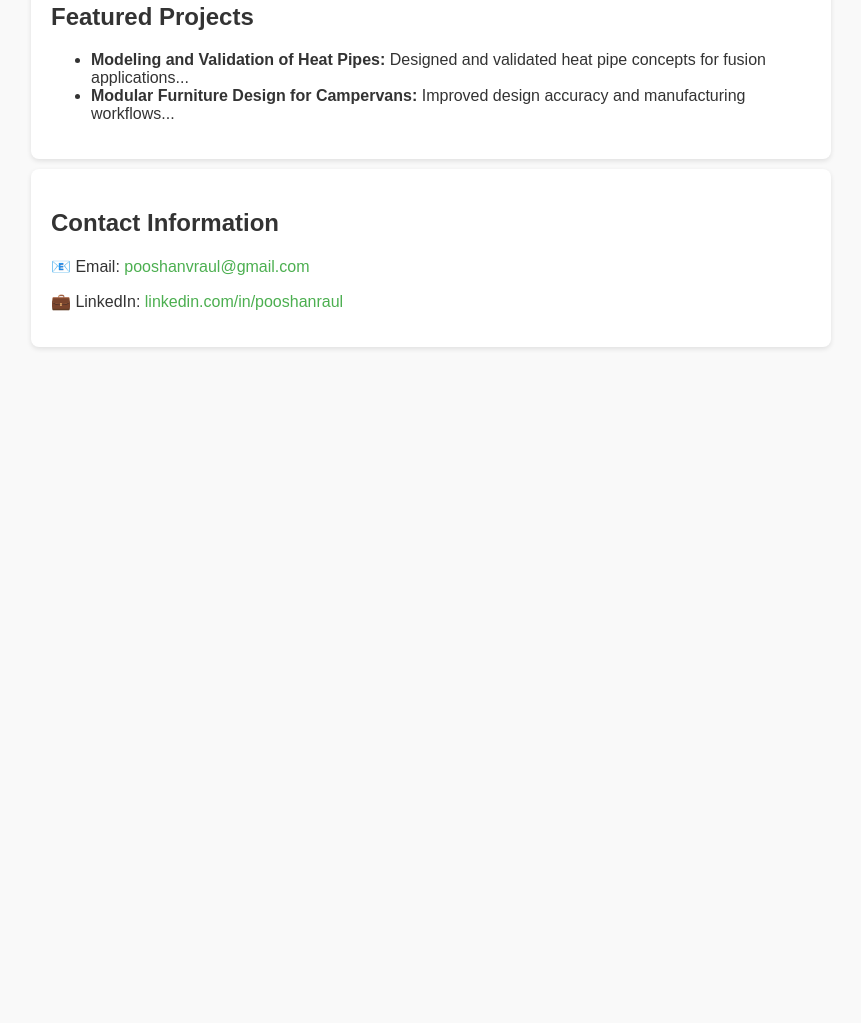
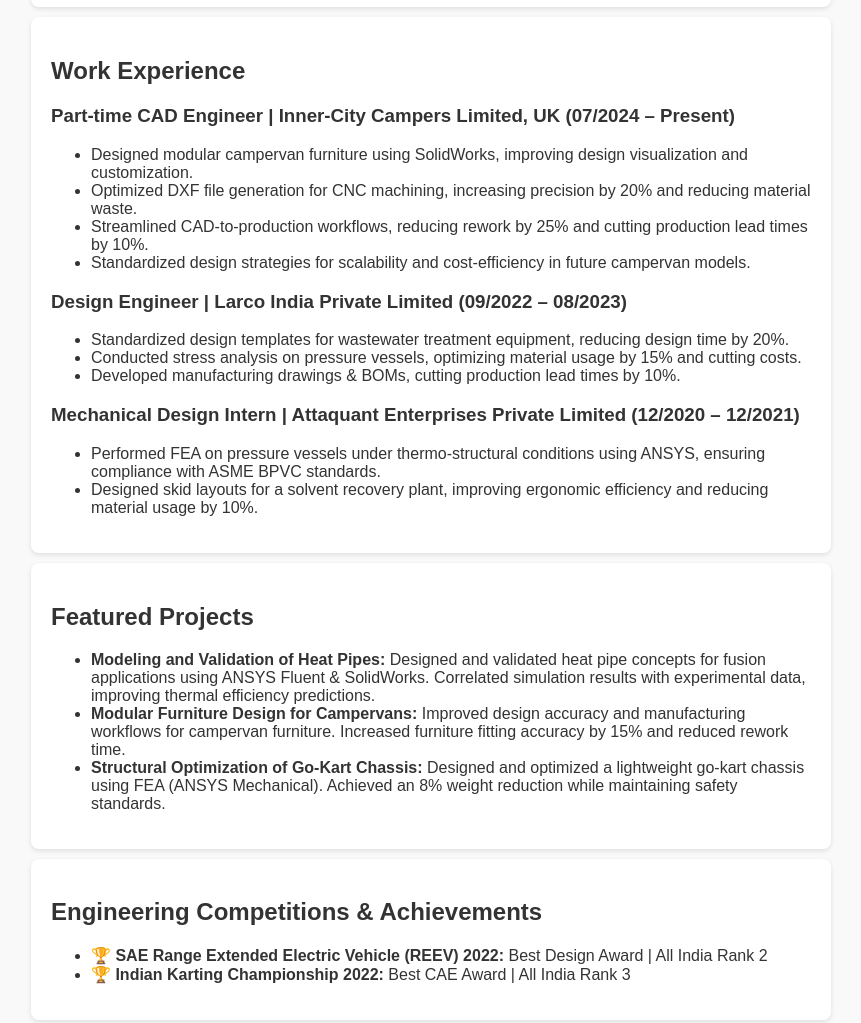
Before and after one commit to pooshanraul42/job-portfolio, a plain HTML site: page index.html in a window 1280 px wide. Shown: the part 869-1892 px from the top of the page, without its empty margins (209-1070 px from the left). Before the commit the page ends 1236 px from the top, so only its background shows below. Drawn offline with Linux system fonts and the light colour scheme.

Commit message:
Added descriptive details

```diff
--- a/index.html
+++ b/index.html
@@ -13,16 +13,18 @@
     <main>
         <section>
             <h2>Professional Summary</h2>
-            <p>A detail-oriented <strong>Mechanical Design Engineer</strong> with expertise in CAD modeling, FEA, CFD, and design validation...</p>
+            <p>A detail-oriented <strong>Mechanical Design Engineer</strong> with expertise in CAD modeling, FEA, CFD, and design validation. Experienced in optimizing production processes for automotive, energy, and industrial equipment sectors. Adept at applying data-driven solutions to enhance performance, reduce costs, and streamline production workflows. Passionate about sustainable engineering and innovative design solutions.</p>
         </section>
+
         <section>
             <h2>About Me</h2>
             <ul>
                 <li>🎓 MSc Mechanical Engineering Design, The University of Manchester, UK</li>
                 <li>⚙️ Specialized in Finite Element Analysis (FEA), Computational Fluid Dynamics (CFD), CAD Modeling, and Design Optimization</li>
-                <li>🌱 Currently improving skills in Python for engineering automation</li>
+                <li>🌱 Currently improving my skills in Python for automation in engineering simulations</li>
             </ul>
         </section>
+
         <section>
             <h2>Technical Skills</h2>
             <table>
@@ -48,13 +50,48 @@
                 </tr>
             </table>
         </section>
+
+        <section>
+            <h2>Work Experience</h2>
+            <h3>Part-time CAD Engineer | Inner-City Campers Limited, UK (07/2024 – Present)</h3>
+            <ul>
+                <li>Designed modular campervan furniture using SolidWorks, improving design visualization and customization.</li>
+                <li>Optimized DXF file generation for CNC machining, increasing precision by 20% and reducing material waste.</li>
+                <li>Streamlined CAD-to-production workflows, reducing rework by 25% and cutting production lead times by 10%.</li>
+                <li>Standardized design strategies for scalability and cost-efficiency in future campervan models.</li>
+            </ul>
+
+            <h3>Design Engineer | Larco India Private Limited (09/2022 – 08/2023)</h3>
+            <ul>
+                <li>Standardized design templates for wastewater treatment equipment, reducing design time by 20%.</li>
+                <li>Conducted stress analysis on pressure vessels, optimizing material usage by 15% and cutting costs.</li>
+                <li>Developed manufacturing drawings & BOMs, cutting production lead times by 10%.</li>
+            </ul>
+
+            <h3>Mechanical Design Intern | Attaquant Enterprises Private Limited (12/2020 – 12/2021)</h3>
+            <ul>
+                <li>Performed FEA on pressure vessels under thermo-structural conditions using ANSYS, ensuring compliance with ASME BPVC standards.</li>
+                <li>Designed skid layouts for a solvent recovery plant, improving ergonomic efficiency and reducing material usage by 10%.</li>
+            </ul>
+        </section>
+
         <section>
             <h2>Featured Projects</h2>
             <ul>
-                <li><strong>Modeling and Validation of Heat Pipes:</strong> Designed and validated heat pipe concepts for fusion applications...</li>
-                <li><strong>Modular Furniture Design for Campervans:</strong> Improved design accuracy and manufacturing workflows...</li>
+                <li><strong>Modeling and Validation of Heat Pipes:</strong> Designed and validated heat pipe concepts for fusion applications using ANSYS Fluent & SolidWorks. Correlated simulation results with experimental data, improving thermal efficiency predictions.</li>
+                <li><strong>Modular Furniture Design for Campervans:</strong> Improved design accuracy and manufacturing workflows for campervan furniture. Increased furniture fitting accuracy by 15% and reduced rework time.</li>
+                <li><strong>Structural Optimization of Go-Kart Chassis:</strong> Designed and optimized a lightweight go-kart chassis using FEA (ANSYS Mechanical). Achieved an 8% weight reduction while maintaining safety standards.</li>
             </ul>
         </section>
+
+        <section>
+            <h2>Engineering Competitions & Achievements</h2>
+            <ul>
+                <li>🏆 <strong>SAE Range Extended Electric Vehicle (REEV) 2022:</strong> Best Design Award | All India Rank 2</li>
+                <li>🏆 <strong>Indian Karting Championship 2022:</strong> Best CAE Award | All India Rank 3</li>
+            </ul>
+        </section>
+
         <section>
             <h2>Contact Information</h2>
             <p>📧 Email: <a href="mailto:pooshanvraul@gmail.com">pooshanvraul@gmail.com</a></p>
```
